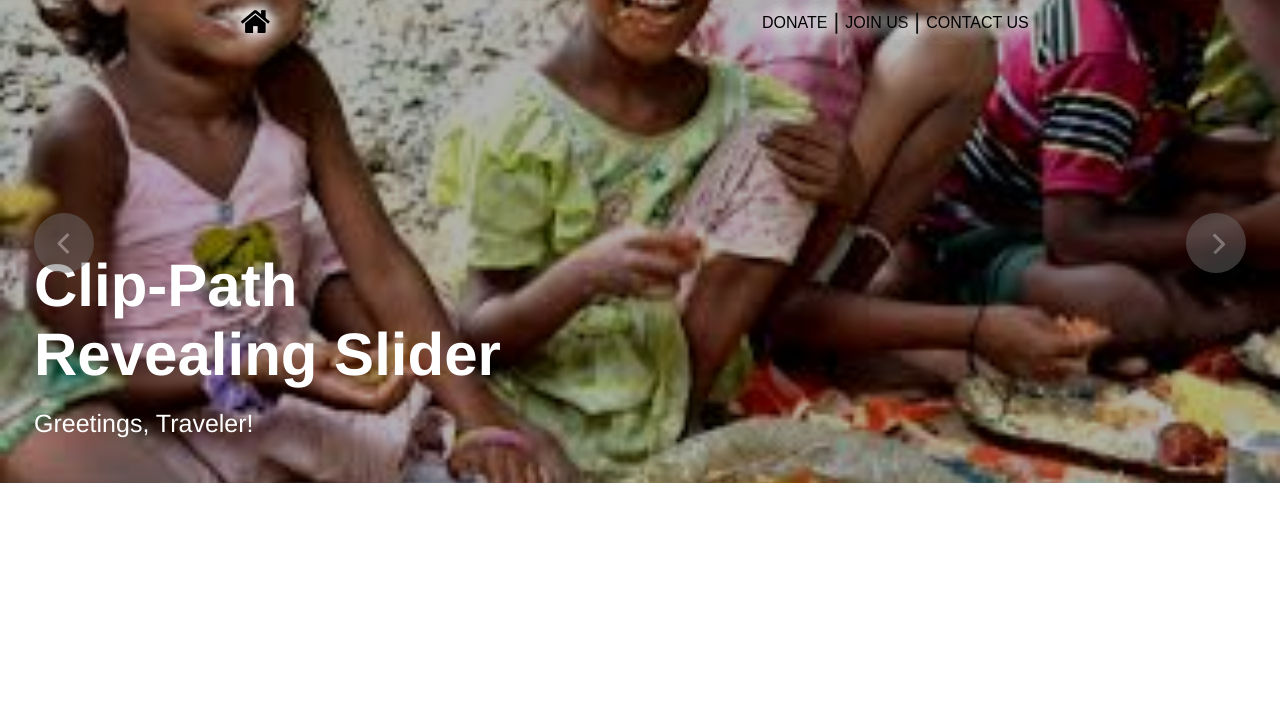
After one commit to RabinPhaiju/Food-For-Needy, a PHP site: page /html/homeindex.html in a window 1280 px wide; the page is wider, and only the part inside the window is pictured. The commit adds this page. Shown: the top 722 px of that part. Run offline with PHP 8.4, Linux system fonts and the light colour scheme.

Commit message:
html vitra new homeindex xa check it.

```diff
--- /dev/null
+++ b/html/css/style.css
@@ -0,0 +1,325 @@
+ *,
+ *:before,
+ *:after {
+     box-sizing: border-box;
+     margin: 0;
+     padding: 0;
+ }
+
+ body {
+     overflow: hidden;
+     font-family: Helvetica, Arial, sans-serif;
+ }
+
+ .glow {
+     font-size: 80px;
+     color: #fff;
+     text-align: center;
+     -webkit-animation: glow 10s ease-in-out infinite alternate;
+     -moz-animation: glow 10s ease-in-out infinite alternate;
+     animation: glow 10s ease-in-out infinite alternate;
+ }
+
+ @keyframes glow {
+     from {
+         text-shadow: 0 0 20px rgb(255, 255, 255), 0 0 20px rgb(255, 255, 255), 0 0 20px rgb(255, 255, 255), 0 0 20px rgb(255, 255, 255);
+     }
+     to {
+         text-shadow: 0 0 20px rgb(255, 255, 255), 0 0 20px rgb(255, 255, 255), 0 0 20px rgb(255, 255, 255), 0 0 20px rgb(255, 255, 255);
+     }
+ }
+
+ .navbar {
+     display: flex;
+     flex-direction: row;
+     flex-wrap: wrap-reverse;
+     font-size: 1.4rem;
+     justify-content: space-around;
+     background-color: #ffffff;
+     padding-top: 10px;
+     margin-bottom: -10%;
+ }
+
+ .navbar1 {
+     display: flex;
+     flex-direction: row-reverse;
+     flex-wrap: wrap-reverse;
+     font-size: 1.5rem;
+ }
+
+ .navbar1 p {
+     font-size: 1.4rem;
+     margin-top: -5px;
+     color: black;
+ }
+
+ .navbar a {
+     text-decoration: none;
+     color: black;
+     font-family: 'Montserrat', sans-serif;
+     padding: 6px;
+ }
+
+ .navbar .navbar1 a:hover {
+     background-color: rgb(42, 127, 45);
+     border-radius: 5%;
+     color: black;
+ }
+
+ .navbar>div {
+     margin: 2px;
+     margin-bottom: 1%;
+     margin-right: 1%;
+     margin-top: 4px;
+     text-align: center;
+     font-size: 1.0rem;
+     z-index: 9;
+ }
+
+ .navbar .nav3,
+ .navbar .nav0 {
+     margin-top: -4px;
+     cursor: pointer;
+     color: black;
+ }
+
+ .navbar .nav0:hover {
+     transform: scale(1.2);
+     transition-duration: 0.5s;
+ }
+
+ @media only screen and (min-width: 577px) {
+     .navbar .nav3 {
+         display: none;
+     }
+ }
+
+ @media only screen and (max-width: 370px) {
+     .navbar {
+         display: none;
+     }
+ }
+
+ .slider {
+     position: relative;
+     height: 100vh;
+ }
+
+ .slider__slides {
+     z-index: 2;
+     position: relative;
+     height: 100%;
+ }
+
+ .slider__control {
+     z-index: 3;
+     position: absolute;
+     top: 40%;
+     left: 5%;
+     width: 60px;
+     height: 60px;
+     margin-left: -30px;
+     margin-top: -30px;
+     border-radius: 50%;
+     background: rgb(108, 103, 103);
+     opacity: 0.5;
+     -webkit-transition: background-color 0.3s;
+     transition: background-color 0.3s;
+     cursor: pointer;
+ }
+
+ .slider__control--right {
+     left: 95%;
+ }
+
+ .slider__control:hover {
+     background-color: #2da6ff;
+ }
+
+ .slider__control-line {
+     position: absolute;
+     left: 23px;
+     top: 50%;
+     width: 3px;
+     height: 14px;
+     -webkit-transform-origin: 50% 0;
+     transform-origin: 50% 0;
+     -webkit-transform: rotate(-45deg);
+     transform: rotate(-45deg);
+ }
+
+ .slider__control-line:nth-child(2) {
+     -webkit-transform: translateY(1px) rotate(-135deg);
+     transform: translateY(1px) rotate(-135deg);
+ }
+
+ .slider__control--right .slider__control-line {
+     left: 37px;
+     -webkit-transform-origin: 1px 0;
+     transform-origin: 1px 0;
+     -webkit-transform: rotate(45deg);
+     transform: rotate(45deg);
+ }
+
+ .slider__control--right .slider__control-line:nth-child(2) {
+     -webkit-transform: translateY(1px) rotate(135deg);
+     transform: translateY(1px) rotate(135deg);
+ }
+
+ .slider__control-line:after {
+     content: "";
+     position: absolute;
+     left: 0;
+     top: 0;
+     width: 100%;
+     height: 100%;
+     background-color: #e2e2e2;
+     -webkit-transition: background-color 0.3s;
+     transition: background-color 0.3s;
+ }
+
+ .slider__control:hover .slider__control-line:after {
+     background-color: #fff;
+ }
+
+ .slider__control.a--rotation .slider__control-line:after {
+     -webkit-animation: arrowLineRotation 0.49s;
+     animation: arrowLineRotation 0.49s;
+ }
+
+ .slider__control.a--rotation .slider__control-line:nth-child(1):after {
+     -webkit-animation: arrowLineRotationRev 0.49s;
+     animation: arrowLineRotationRev 0.49s;
+ }
+
+ @-webkit-keyframes arrowLineRotation {
+     to {
+         -webkit-transform: rotate(180deg);
+         transform: rotate(180deg);
+     }
+ }
+
+ @keyframes arrowLineRotation {
+     to {
+         -webkit-transform: rotate(180deg);
+         transform: rotate(180deg);
+     }
+ }
+
+ @-webkit-keyframes arrowLineRotationRev {
+     to {
+         -webkit-transform: rotate(-180deg);
+         transform: rotate(-180deg);
+     }
+ }
+
+ @keyframes arrowLineRotationRev {
+     to {
+         -webkit-transform: rotate(-180deg);
+         transform: rotate(-180deg);
+     }
+ }
+
+ .slide {
+     overflow: hidden;
+     position: absolute;
+     left: 50%;
+     top: 50%;
+     width: 150vmax;
+     height: 150vmax;
+     -webkit-transform: translate(-50%, -50%);
+     transform: translate(-50%, -50%);
+     border-radius: 50%;
+     -webkit-transition: -webkit-clip-path 0s 0.91s;
+     transition: -webkit-clip-path 0s 0.91s;
+     transition: clip-path 0s 0.91s;
+     transition: clip-path 0s 0.91s, -webkit-clip-path 0s 0.91s;
+     -webkit-clip-path: circle(30px at 120vw 50%);
+     clip-path: circle(30px at 120vw 50%);
+ }
+
+ .slide.s--prev {
+     -webkit-clip-path: circle(30px at 30vw 50%);
+     clip-path: circle(30px at 30vw 50%);
+ }
+
+ .slide.s--active {
+     z-index: 1;
+     -webkit-transition: -webkit-clip-path 1.3s;
+     transition: -webkit-clip-path 1.3s;
+     transition: clip-path 1.3s;
+     transition: clip-path 1.3s, -webkit-clip-path 1.3s;
+     -webkit-clip-path: circle(120vmax at 120vw 50%);
+     clip-path: circle(120vmax at 120vw 50%);
+ }
+
+ .slide.s--active.s--active-prev {
+     -webkit-clip-path: circle(120vmax at 30vw 50%);
+     clip-path: circle(120vmax at 30vw 50%);
+ }
+
+ .slide:nth-child(1) .slide__inner {
+     background-image: url(../../files/a.jpg);
+ }
+
+ .slide:nth-child(2) .slide__inner {
+     background-image: url(../../files/b.jpg);
+ }
+
+ .slide:nth-child(3) .slide__inner {
+     background-image: url(../../files/c.jpg);
+ }
+
+ .slide:nth-child(4) .slide__inner {
+     background-image: url(../../files/d.jpg);
+ }
+
+ .slide:nth-child(5) .slide__inner {
+     background-image: url(../../files/e.jpg);
+ }
+
+ .slide__inner {
+     position: absolute;
+     left: 50%;
+     top: 50%;
+     width: 100vw;
+     height: 70vh;
+     /*height of slider */
+     margin-left: -50vw;
+     margin-top: -50vh;
+     background-size: cover;
+     background-position: center center;
+ }
+
+ .slide__inner:before {
+     content: "";
+     position: absolute;
+     left: 0;
+     top: 0;
+     width: 100%;
+     height: 100%;
+     background: rgba(0, 0, 0, 0.3);
+ }
+
+ .slide__content {
+     position: absolute;
+     left: 5%;
+     top: 50%;
+     margin-left: -30px;
+     margin-top: 48px;
+     max-width: 480px;
+     color: #fff;
+ }
+
+ .slide__heading {
+     margin-bottom: 20px;
+     font-size: 60px;
+ }
+
+ .slide__text {
+     font-size: 25px;
+ }
+
+ .slide__text a {
+     color: inherit;
+ }
--- /dev/null
+++ b/html/homeindex.html
@@ -0,0 +1,86 @@
+<!DOCTYPE html>
+<html>
+
+<head>
+    <meta charset="UTF-8">
+    <title>Food For Needy</title>
+    <meta name="viewport" content="width=device-width, initial-scale=1">
+    <link rel="stylesheet" href="https://cdnjs.cloudflare.com/ajax/libs/font-awesome/4.7.0/css/font-awesome.min.css">
+    <link rel="stylesheet" href="css/style.css">
+</head>
+
+<body>
+    <div class="navbar glow">
+        <div class="nav0">
+            <a href="../index.html"><i class="fa fa-home fa-2x" aria-hidden="true"></i></a>
+        </div>
+        <div class="navbar1">
+            <div class="nav3"><i class="fa fa-bars fa-2x" aria-hidden="true"></i></div>
+            <div class="nav4"><a href="">CONTACT US</a></div>
+            <p>|</p>
+            <div class="nav2"><a href="login.html">JOIN US</a></div>
+            <p>|</p>
+            <div class="nav1"><a href="">DONATE</a></div>
+        </div>
+    </div>
+    <div class="slider">
+        <!-- slides -->
+        <div class="slider__slides">
+            <div class="slide s--active">
+                <div class="slide__inner">
+                    <div class="slide__content">
+                        <h2 class="slide__heading">Clip-Path Revealing Slider</h2>
+                        <p class="slide__text">Greetings, Traveler!</p>
+                    </div>
+                </div>
+            </div>
+            <div class="slide">
+                <div class="slide__inner">
+                    <div class="slide__content">
+                        <h2 class="slide__heading">Simple Animation</h2>
+                        <p class="slide__text">Clip-path magic!</p>
+                    </div>
+                </div>
+            </div>
+            <div class="slide">
+                <div class="slide__inner">
+                    <div class="slide__content">
+                        <h2 class="slide__heading">Very Stylish Effect!</h2>
+                        <p class="slide__text">It looks cool, isn't it?</p>
+                    </div>
+                </div>
+            </div>
+            <div class="slide">
+                <div class="slide__inner">
+                    <div class="slide__content">
+                        <h2 class="slide__heading">Limited browser support</h2>
+                        <p class="slide__text">Forget about IE/Edge and FF</p>
+                    </div>
+                </div>
+            </div>
+            <div class="slide s--prev">
+                <div class="slide__inner">
+                    <div class="slide__content">
+                        <h2 class="slide__heading">Check my other stuff!</h2>
+                        <p class="slide__text"><a href="http://codepen.io/suez/pens/public/" target="_blank">Other demos</a> and <a href="https://twitter.com/NikolayTalanov" target="_blank">Twitter</a></p>
+                    </div>
+                </div>
+            </div>
+        </div>
+        <!-- slides end -->
+        <div class="slider__control">
+            <div class="slider__control-line"></div>
+            <div class="slider__control-line"></div>
+        </div>
+        <div class="slider__control slider__control--right m--right">
+            <div class="slider__control-line"></div>
+            <div class="slider__control-line"></div>
+        </div>
+    </div>
+
+
+    <script src="js/index.js"></script>
+
+</body>
+
+</html>
--- /dev/null
+++ b/html/js/index.js
@@ -0,0 +1,49 @@
+(function() {
+  var $slides = document.querySelectorAll('.slide');
+  var $controls = document.querySelectorAll('.slider__control');
+  var numOfSlides = $slides.length;
+  var slidingAT = 1300; // sync this with scss variable
+  var slidingBlocked = false;
+
+  [].slice.call($slides).forEach(function($el, index) {
+    var i = index + 1;
+    $el.classList.add('slide-' + i);
+    $el.dataset.slide = i;
+  });
+
+  [].slice.call($controls).forEach(function($el) {
+    $el.addEventListener('click', controlClickHandler);
+  });
+
+  function controlClickHandler() {
+    if (slidingBlocked) return;
+    slidingBlocked = true;
+
+    var $control = this;
+    var isRight = $control.classList.contains('m--right');
+    var $curActive = document.querySelector('.slide.s--active');
+    var index = +$curActive.dataset.slide;
+    (isRight) ? index++ : index--;
+    if (index < 1) index = numOfSlides;
+    if (index > numOfSlides) index = 1;
+    var $newActive = document.querySelector('.slide-' + index);
+
+    $control.classList.add('a--rotation');
+    $curActive.classList.remove('s--active', 's--active-prev');
+    document.querySelector('.slide.s--prev').classList.remove('s--prev');
+
+    $newActive.classList.add('s--active');
+    if (!isRight) $newActive.classList.add('s--active-prev');
+
+
+    var prevIndex = index - 1;
+    if (prevIndex < 1) prevIndex = numOfSlides;
+
+    document.querySelector('.slide-' + prevIndex).classList.add('s--prev');
+
+    setTimeout(function() {
+      $control.classList.remove('a--rotation');
+      slidingBlocked = false;
+    }, slidingAT*0.75);
+  };
+}());
--- a/index.html
+++ b/index.html
@@ -23,7 +23,7 @@
             <div class="navbar0">
                 <a href="index.html"><i class="fa fa-home fa-2x" aria-hidden="true"></i></a>
             </div>
-            <div class="navbar1">
+            <div class="navbar1 navs">
                 <!-- <div class="nav4"><i class="fa fa-bars fa-2x" aria-hidden="true"></i></div> -->
                 <div class="nav3"><a href="">CONTACT US</a></div>
                 <p>|</p>
@@ -74,4 +74,5 @@
     <script src="js/script.js"></script>
     <script src="js/imageslider.js"></script>
 </body>
+
 </html>
```
Also changed, not shown: css/style.css (+100 -49 lines), files/d.jpg (renamed from files/Goals.jpg).
